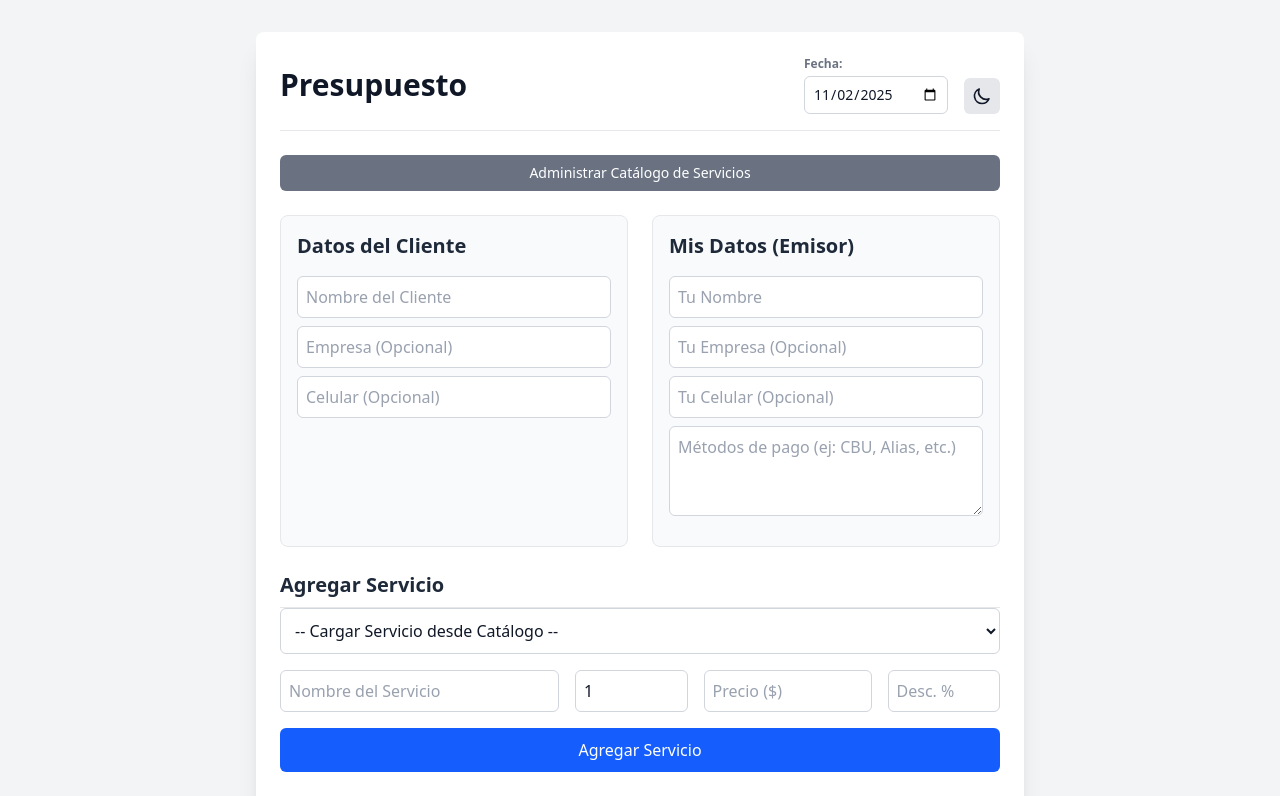
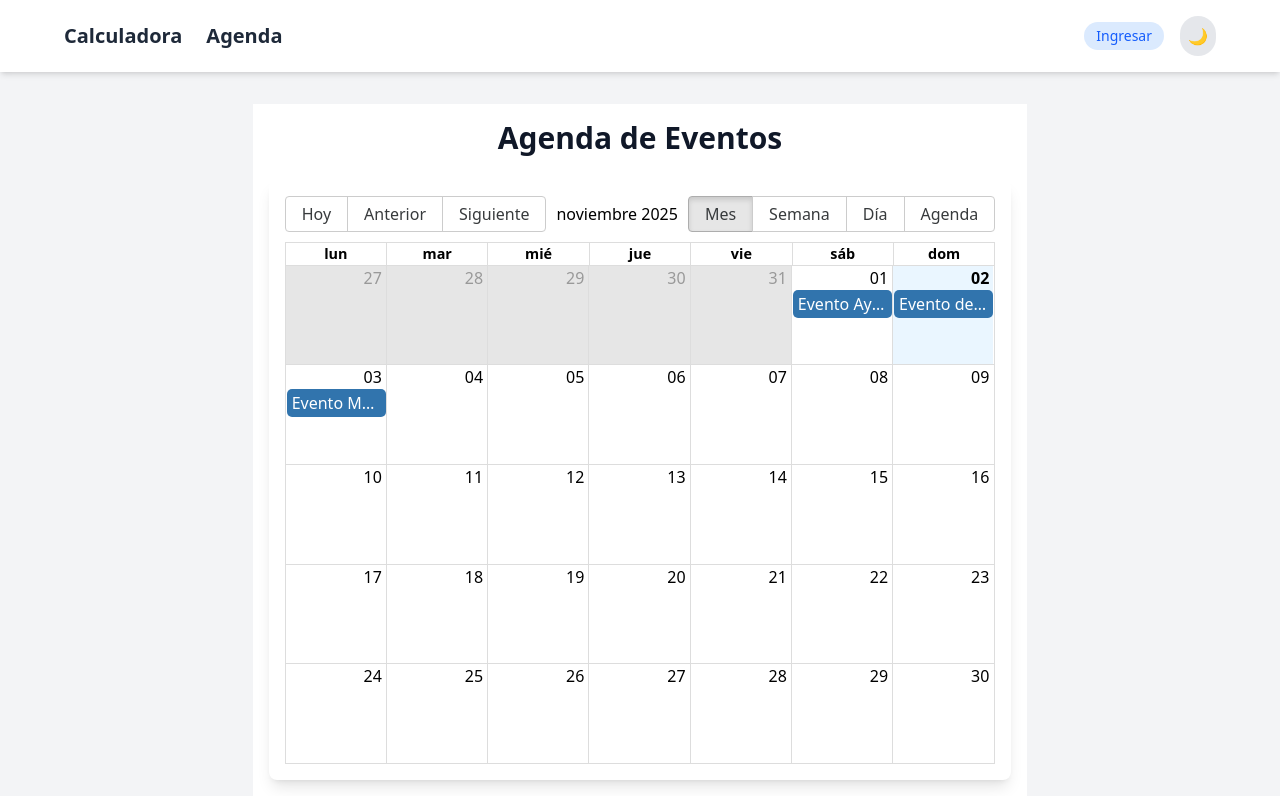
Before and after one commit to Dybalux/calculadoradeservicios, a React (Vite) app: page /calculadoradeservicios/agenda in a window 1280 px wide. Shown: the top 796 px of the page. Built offline with nearby package versions, Linux system fonts and the light colour scheme; no server answers.

Commit message:
Login por email implementado  supabbase integrado

```diff
--- a/dev-dist/sw.js
+++ b/dev-dist/sw.js
@@ -82,7 +82,7 @@ define(['./workbox-54d0af47'], (function (workbox) { 'use strict';
     "revision": "cbfed4cd585079228766d1cf958605dc"
   }, {
     "url": "index.html",
-    "revision": "0.ncarr2u4fs4"
+    "revision": "0.i7mtjnrh66o"
   }], {});
   workbox.cleanupOutdatedCaches();
   workbox.registerRoute(new workbox.NavigationRoute(workbox.createHandlerBoundToURL("index.html"), {
--- a/package.json
+++ b/package.json
@@ -12,11 +12,15 @@
     "deploy": "gh-pages -d dist"
   },
   "dependencies": {
+    "@supabase/supabase-js": "^2.86.0",
+    "date-fns": "^4.1.0",
     "jspdf": "^3.0.3",
     "jspdf-autotable": "^5.0.2",
     "react": "^19.1.1",
+    "react-big-calendar": "^1.19.4",
     "react-dom": "^19.1.1",
-    "react-hot-toast": "^2.6.0"
+    "react-hot-toast": "^2.6.0",
+    "react-router-dom": "^7.10.0"
   },
   "devDependencies": {
     "@eslint/js": "^9.36.0",
--- a/src/App.jsx
+++ b/src/App.jsx
@@ -1,43 +1,110 @@
 // src/App.jsx
-
-import ServiceCalculator from './pages/ServiceCalculator'
-import { Toaster } from 'react-hot-toast'
-import { useTheme } from './hooks/useTheme' // Importa el hook
+import { useEffect, useState } from 'react';
+import { BrowserRouter, Routes, Route, Link, Navigate } from 'react-router-dom';
+import ServiceCalculator from './pages/ServiceCalculator';
+import Agenda from './pages/Agenda';
+import Login from './pages/Login';
+import { Toaster } from 'react-hot-toast';
+import { useTheme } from './hooks/useTheme';
+import { supabase } from './supabase/client'; // 👈 Importamos cliente Supabase
 
 function App() {
-  // 1. Llamamos al hook AQUÍ y obtenemos las variables
   const { theme, toggleTheme } = useTheme();
+  const [user, setUser] = useState(null); // Estado para el usuario
+
+  // 👇 Efecto para escuchar el estado de la sesión
+  useEffect(() => {
+    // 1. Verificamos si ya hay sesión activa al cargar
+    supabase.auth.getSession().then(({ data: { session } }) => {
+      setUser(session?.user ?? null);
+    });
+
+    // 2. Escuchamos cambios (Login, Logout, etc.)
+    const { data: { subscription } } = supabase.auth.onAuthStateChange((_event, session) => {
+      setUser(session?.user ?? null);
+    });
+
+    return () => subscription.unsubscribe();
+  }, []);
+
+  const handleLogout = async () => {
+    await supabase.auth.signOut();
+  };
 
   return (
-    // 2. El div principal usa las clases de tema (esto ya estaba bien)
-    <div className="flex justify-center items-start min-h-screen w-full
-                   bg-gray-100 dark:bg-gray-900
-                   text-gray-900 dark:text-gray-100
-                   p-4 md:p-8 transition-colors duration-200"
-    >
+    <BrowserRouter basename="/calculadoradeservicios/">
+      <div className="min-h-screen w-full bg-gray-100 dark:bg-gray-900 transition-colors duration-200 font-sans">
 
-      {/* 3. Pasamos las variables como props al componente hijo */}
-      <ServiceCalculator theme={theme} toggleTheme={toggleTheme} />
+        {/* --- BARRA DE NAVEGACIÓN --- */}
+        <nav className="bg-white dark:bg-gray-800 shadow-md p-4 mb-4">
+          <div className="max-w-6xl mx-auto flex flex-col sm:flex-row justify-between items-center gap-4">
 
-      <Toaster
-        position="bottom-right"
-        toastOptions={{
-          style: {
-            border: '1px solid #4B5563',
-            padding: '16px',
-            color: '#F9FAFB',
-            backgroundColor: '#1F2937',
-          },
-          light: {
-            border: '1px solid #E5E7EB',
-            color: '#1F2937',
-            backgroundColor: '#FFFFFF',
-          },
-        }}
-        theme="system"
-      />
-    </div>
-  )
+            {/* Links de Navegación */}
+            <div className="flex gap-6 items-center">
+              <Link to="/" className="text-xl font-bold text-gray-800 dark:text-white hover:text-blue-600 transition-colors">
+                Calculadora
+              </Link>
+              <Link to="/agenda" className="text-xl font-bold text-gray-800 dark:text-white hover:text-blue-600 transition-colors">
+                Agenda
+              </Link>
+            </div>
+
+            {/* Área de Usuario y Tema */}
+            <div className="flex items-center gap-4">
+              {user ? (
+                <div className="flex items-center gap-4">
+                  <span className="text-sm text-gray-600 dark:text-gray-300">
+                    {user.email}
+                  </span>
+                  <button
+                    onClick={handleLogout}
+                    className="text-sm bg-red-100 text-red-600 px-3 py-1 rounded-full hover:bg-red-200 transition-colors"
+                  >
+                    Salir
+                  </button>
+                </div>
+              ) : (
+                <Link
+                  to="/login"
+                  className="text-sm bg-blue-100 text-blue-600 px-3 py-1 rounded-full hover:bg-blue-200 transition-colors"
+                >
+                  Ingresar
+                </Link>
+              )}
+
+              {/* Botón de Tema */}
+              <button
+                onClick={toggleTheme}
+                className="p-2 rounded-full bg-gray-200 dark:bg-gray-700 hover:bg-gray-300 dark:hover:bg-gray-600 transition-colors"
+                title="Cambiar tema"
+              >
+                {theme === 'dark' ? '☀️' : '🌙'}
+              </button>
+            </div>
+          </div>
+        </nav>
+
+        {/* --- CONTENIDO DE LAS PÁGINAS --- */}
+        <div className="flex justify-center items-start p-4">
+          <Routes>
+            <Route path="/" element={<ServiceCalculator theme={theme} toggleTheme={toggleTheme} />} />
+            <Route path="/agenda" element={<Agenda />} />
+
+            {/* Si ya está logueado, /login te manda a /agenda */}
+            <Route
+              path="/login"
+              element={!user ? <Login /> : <Navigate to="/agenda" replace />}
+            />
+
+            {/* Ruta Comodín: Si la URL no existe, manda al inicio */}
+            <Route path="*" element={<Navigate to="/" replace />} />
+          </Routes>
+        </div>
+
+        <Toaster position="bottom-right" theme="system" />
+      </div>
+    </BrowserRouter>
+  );
 }
 
-export default App
+export default App;
--- /dev/null
+++ b/src/pages/Agenda.jsx
@@ -0,0 +1,109 @@
+// src/pages/Agenda.jsx
+import React, { useState } from 'react';
+import { Calendar, dateFnsLocalizer, Views } from 'react-big-calendar';
+import format from 'date-fns/format';
+import parse from 'date-fns/parse';
+import startOfWeek from 'date-fns/startOfWeek';
+import getDay from 'date-fns/getDay';
+import { es } from 'date-fns/locale';
+import 'react-big-calendar/lib/css/react-big-calendar.css';
+
+const locales = {
+    'es': es,
+};
+
+const localizer = dateFnsLocalizer({
+    format,
+    parse,
+    startOfWeek,
+    getDay,
+    locales,
+});
+
+// --- GENERADOR DE EVENTOS DE PRUEBA ---
+// Usamos fechas relativas a "HOY" para asegurarnos de verlos siempre
+const now = new Date();
+const year = now.getFullYear();
+const month = now.getMonth();
+const day = now.getDate();
+
+const myEventsList = [
+    {
+        title: 'Evento de Prueba (Hoy)',
+        // Empieza hoy a las 10:00 AM
+        start: new Date(year, month, day, 10, 0),
+        // Termina hoy a las 12:00 PM
+        end: new Date(year, month, day, 12, 0),
+        status: 'confirmado'
+    },
+    {
+        title: 'Evento Mañana (Tarde)',
+        // Mañana a las 15:00
+        start: new Date(year, month, day + 1, 15, 0),
+        end: new Date(year, month, day + 1, 17, 0),
+        status: 'reservado'
+    },
+    {
+        title: 'Evento Ayer (Pasado)',
+        // Ayer a las 09:00
+        start: new Date(year, month, day - 1, 9, 0),
+        end: new Date(year, month, day - 1, 11, 0),
+        status: 'consultado'
+    }
+];
+
+function Agenda() {
+    // 1. ESTADO PARA CONTROLAR LA FECHA
+    const [date, setDate] = useState(new Date());
+
+    // 2. ESTADO PARA CONTROLAR LA VISTA (Mes, Semana, Día)
+    const [view, setView] = useState(Views.MONTH);
+
+    // 3. HANDLERS PARA QUE FUNCIONEN LOS BOTONES
+    const onNavigate = (newDate) => {
+        setDate(newDate);
+    };
+
+    const onView = (newView) => {
+        setView(newView);
+    };
+
+    return (
+        <div className="p-4 h-screen bg-white dark:bg-gray-900 text-gray-900 dark:text-gray-100">
+            <h2 className="text-3xl font-bold mb-6 text-center">Agenda de Eventos</h2>
+
+            <div className="h-[600px] bg-white text-black p-4 rounded-lg shadow-lg">
+                <Calendar
+                    localizer={localizer}
+                    events={myEventsList}
+                    startAccessor="start"
+                    endAccessor="end"
+                    style={{ height: '100%' }}
+                    culture='es'
+
+                    // Pasamos el control al estado
+                    date={date}
+                    view={view}
+                    onNavigate={onNavigate}
+                    onView={onView}
+
+                    messages={{
+                        next: "Siguiente",
+                        previous: "Anterior",
+                        today: "Hoy",
+                        month: "Mes",
+                        week: "Semana",
+                        day: "Día",
+                        agenda: "Agenda",
+                        date: "Fecha",
+                        time: "Hora",
+                        event: "Evento",
+                        noEventsInRange: "No hay eventos en este rango."
+                    }}
+                />
+            </div>
+        </div>
+    );
+}
+
+export default Agenda;
--- /dev/null
+++ b/src/pages/Login.jsx
@@ -0,0 +1,73 @@
+// src/pages/Login.jsx
+import React, { useState } from 'react';
+import { supabase } from '../supabase/client';
+import { useNavigate } from 'react-router-dom';
+import toast from 'react-hot-toast';
+
+function Login() {
+    const [email, setEmail] = useState('');
+    const navigate = useNavigate();
+    const [loading, setLoading] = useState(false);
+
+    const handleLogin = async (e) => {
+        e.preventDefault();
+        setLoading(true);
+
+        // Usamos Magic Link para empezar (es más fácil, te llega un mail para entrar)
+        // O si prefieres contraseña, avísame y cambiamos el código.
+        const { error } = await supabase.auth.signInWithOtp({
+            email,
+            options: {
+                // IMPORTANTE: Asegúrate que esta URL coincida con tu base en vite.config.js
+                emailRedirectTo: window.location.origin + '/calculadoradeservicios/agenda',
+            },
+        });
+
+        if (error) {
+            toast.error('Error al iniciar sesión: ' + error.message);
+        } else {
+            toast.success('¡Enlace mágico enviado! Revisa tu correo.');
+        }
+        setLoading(false);
+    };
+
+    return (
+        <div className="flex items-center justify-center min-h-screen bg-gray-100 dark:bg-gray-900 p-4">
+            <div className="w-full max-w-md bg-white dark:bg-gray-800 rounded-lg shadow-md p-8">
+                <h2 className="text-2xl font-bold text-center mb-6 text-gray-900 dark:text-white">
+                    Ingresar a la Agenda
+                </h2>
+
+                <form onSubmit={handleLogin} className="space-y-4">
+                    <div>
+                        <label className="block text-sm font-medium text-gray-700 dark:text-gray-300 mb-1">
+                            Correo Electrónico
+                        </label>
+                        <input
+                            type="email"
+                            placeholder="tu@email.com"
+                            value={email}
+                            onChange={(e) => setEmail(e.target.value)}
+                            required
+                            className="w-full p-2 border border-gray-300 dark:border-gray-600 rounded-md
+                                     bg-white dark:bg-gray-700 text-gray-900 dark:text-white focus:ring-2 focus:ring-blue-500"
+                        />
+                    </div>
+
+                    <button
+                        type="submit"
+                        disabled={loading}
+                        className="w-full py-2 px-4 bg-blue-600 hover:bg-blue-700 text-white font-semibold rounded-md shadow focus:outline-none focus:ring-2 focus:ring-blue-500 focus:ring-offset-2 disabled:opacity-50 transition-colors"
+                    >
+                        {loading ? 'Enviando...' : 'Enviar enlace de acceso'}
+                    </button>
+                </form>
+                <p className="mt-4 text-center text-sm text-gray-500 dark:text-gray-400">
+                    Te enviaremos un enlace mágico a tu correo para entrar sin contraseña.
+                </p>
+            </div>
+        </div>
+    );
+}
+
+export default Login;
--- /dev/null
+++ b/src/supabase/client.js
@@ -0,0 +1,6 @@
+import { createClient } from '@supabase/supabase-js';
+
+const supabaseUrl = import.meta.env.VITE_SUPABASE_URL;
+const supabaseAnonKey = import.meta.env.VITE_SUPABASE_ANON_KEY;
+
+export const supabase = createClient(supabaseUrl, supabaseAnonKey)
--- a/vite.config.js
+++ b/vite.config.js
@@ -1,7 +1,7 @@
 import { defineConfig } from 'vite'
 import react from '@vitejs/plugin-react'
 import tailwindcss from '@tailwindcss/vite'
-import { VitePWA } from 'vite-plugin-pwa' // 👈 1. Importar
+import { VitePWA } from 'vite-plugin-pwa'
 
 // https://vite.dev/config/
 export default defineConfig({
```
Also changed, not shown: 2 other files (tests, documents, lock files or other folders).
